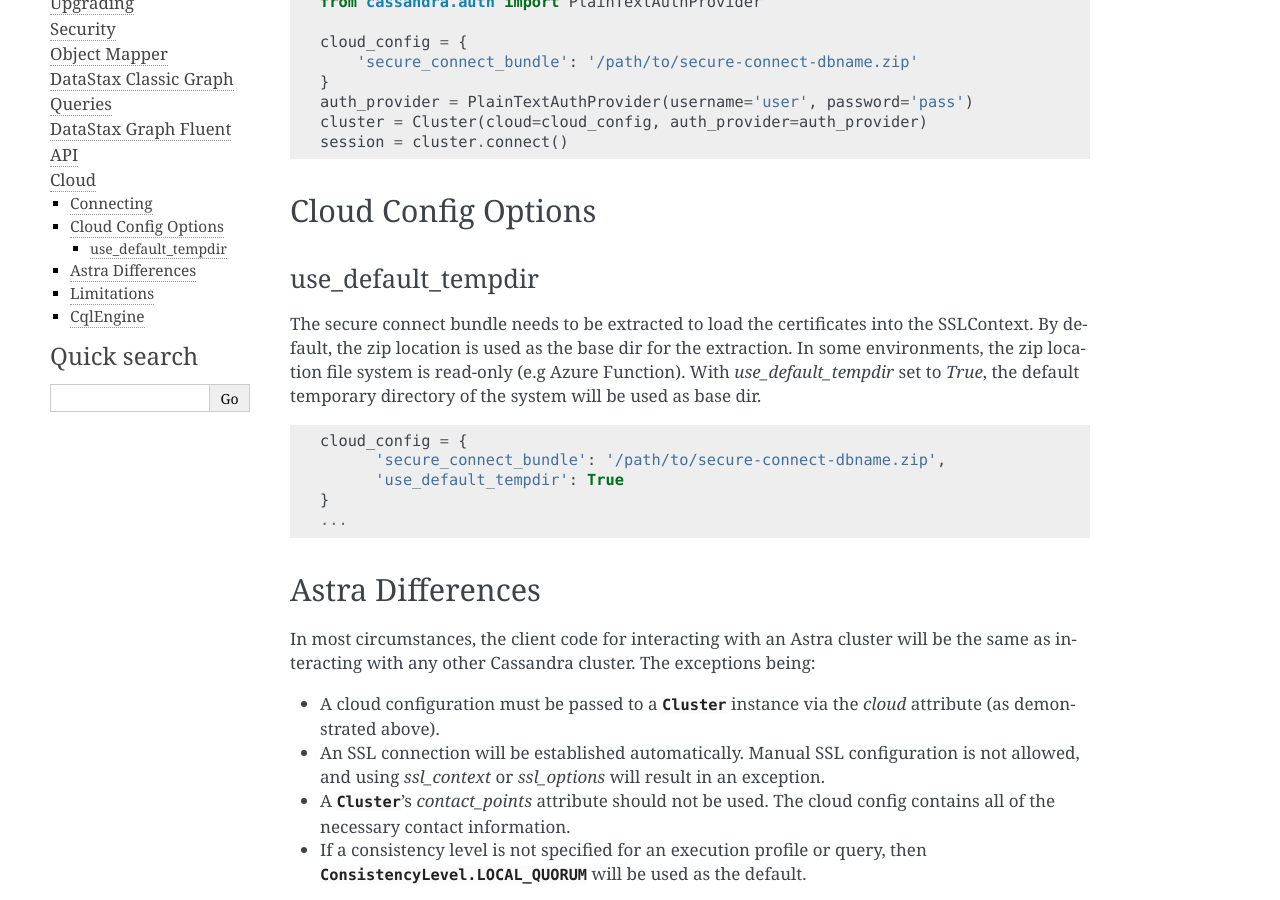
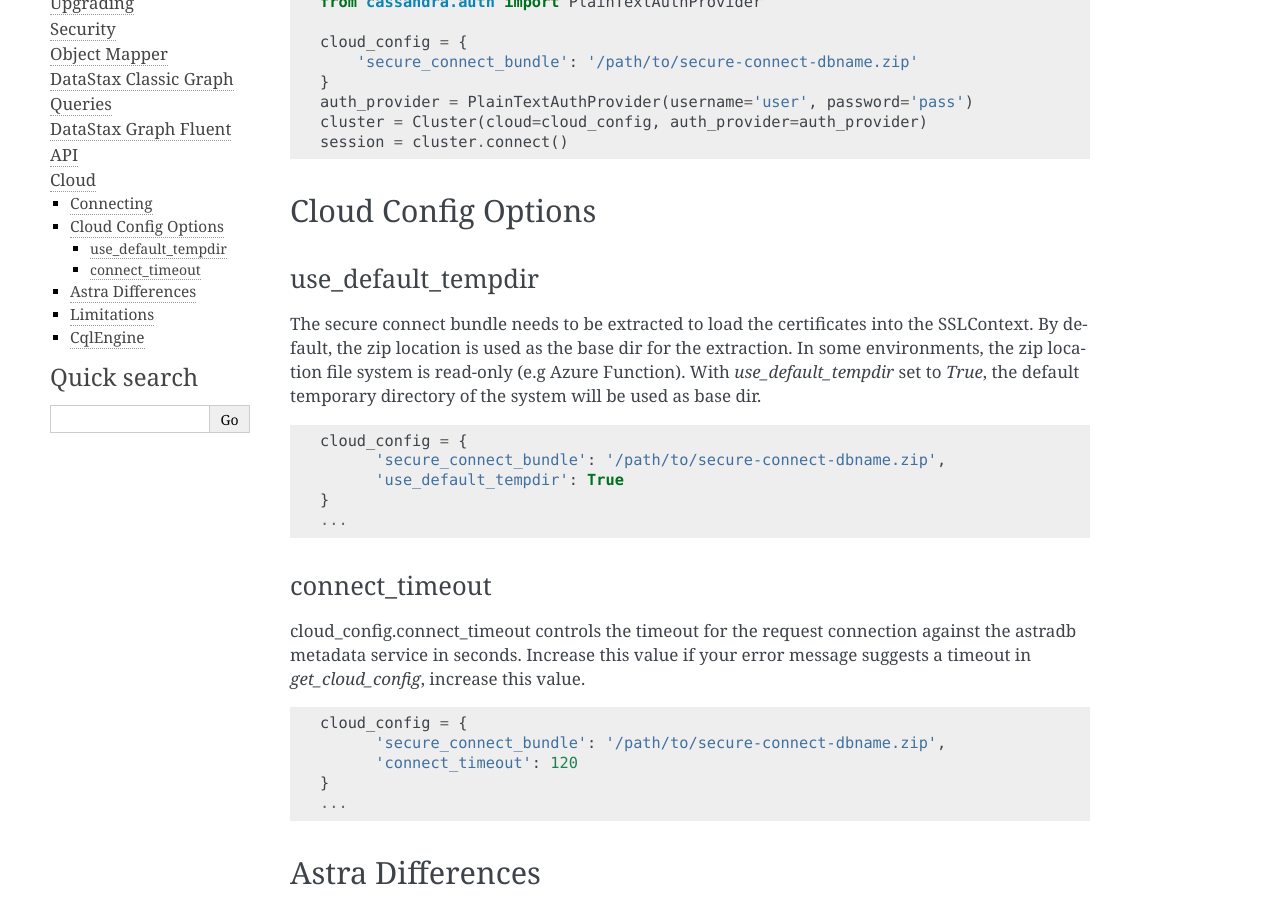
Before and after one commit to datastax/python-driver, a Sphinx documentation site: the page built from docs/cloud.rst, in a window 1280 px wide and 900 px high, scrolled down 314 px. Built offline with Sphinx 7.4.7, drawn with Linux system fonts in a browser that asks for light colours; pages that are not in the unit, such as notebooks, are missing from menus.

Commit message:
cloud config connect_timeout

```diff
--- a/docs/cloud.rst
+++ b/docs/cloud.rst
@@ -37,6 +37,20 @@
         'use_default_tempdir': True
   }
   ...
+
+connect_timeout
++++++++++++++++++++
+cloud_config.connect_timeout controls the timeout for the request connection against the astradb metadata service in seconds. Increase this value if your error message suggests a timeout in `get_cloud_config`, increase this value.
+
+
+.. code:: python
+
+  cloud_config = {
+        'secure_connect_bundle': '/path/to/secure-connect-dbname.zip',
+        'connect_timeout': 120
+  }
+  ...
+
 
 Astra Differences
 ==================
```
